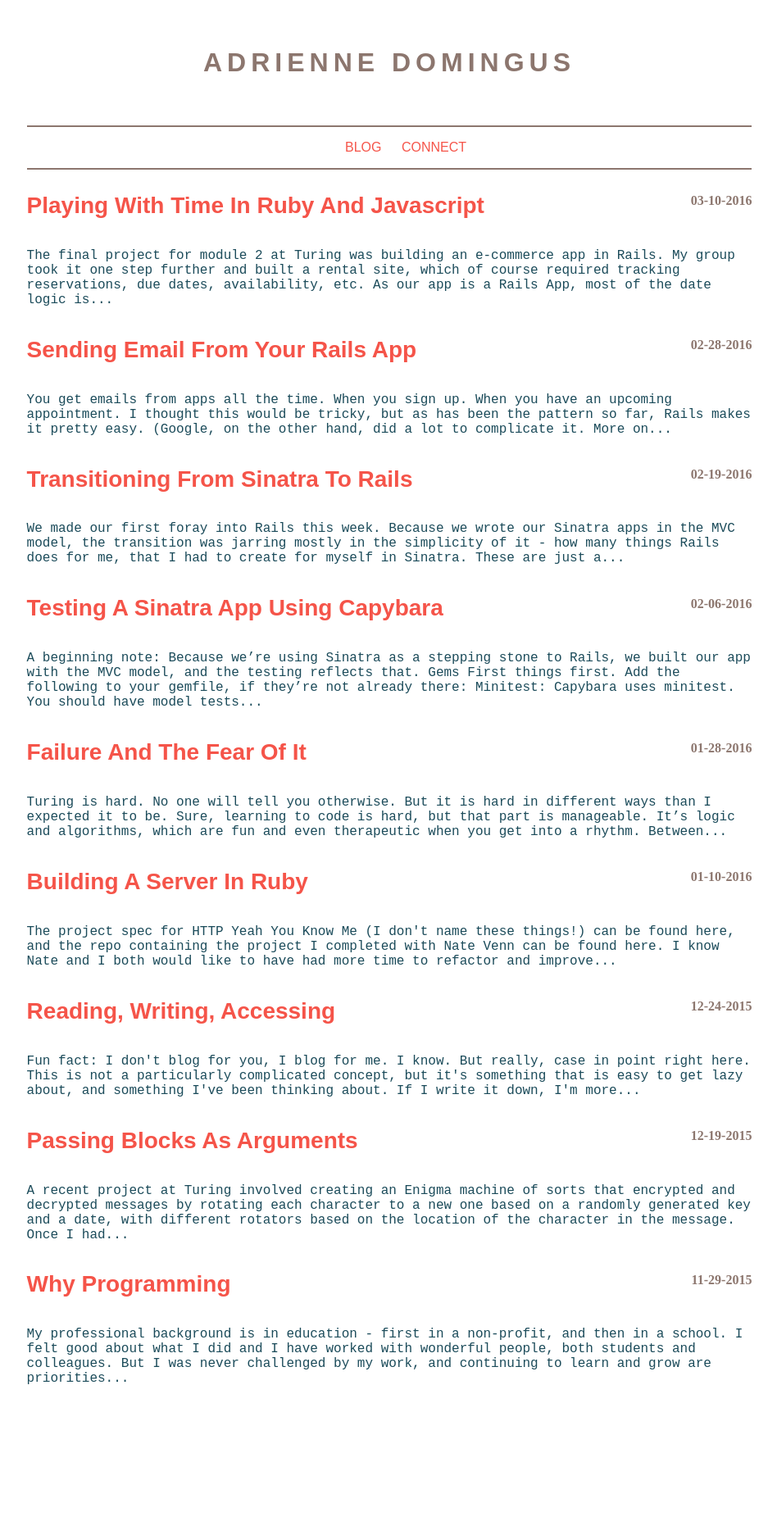
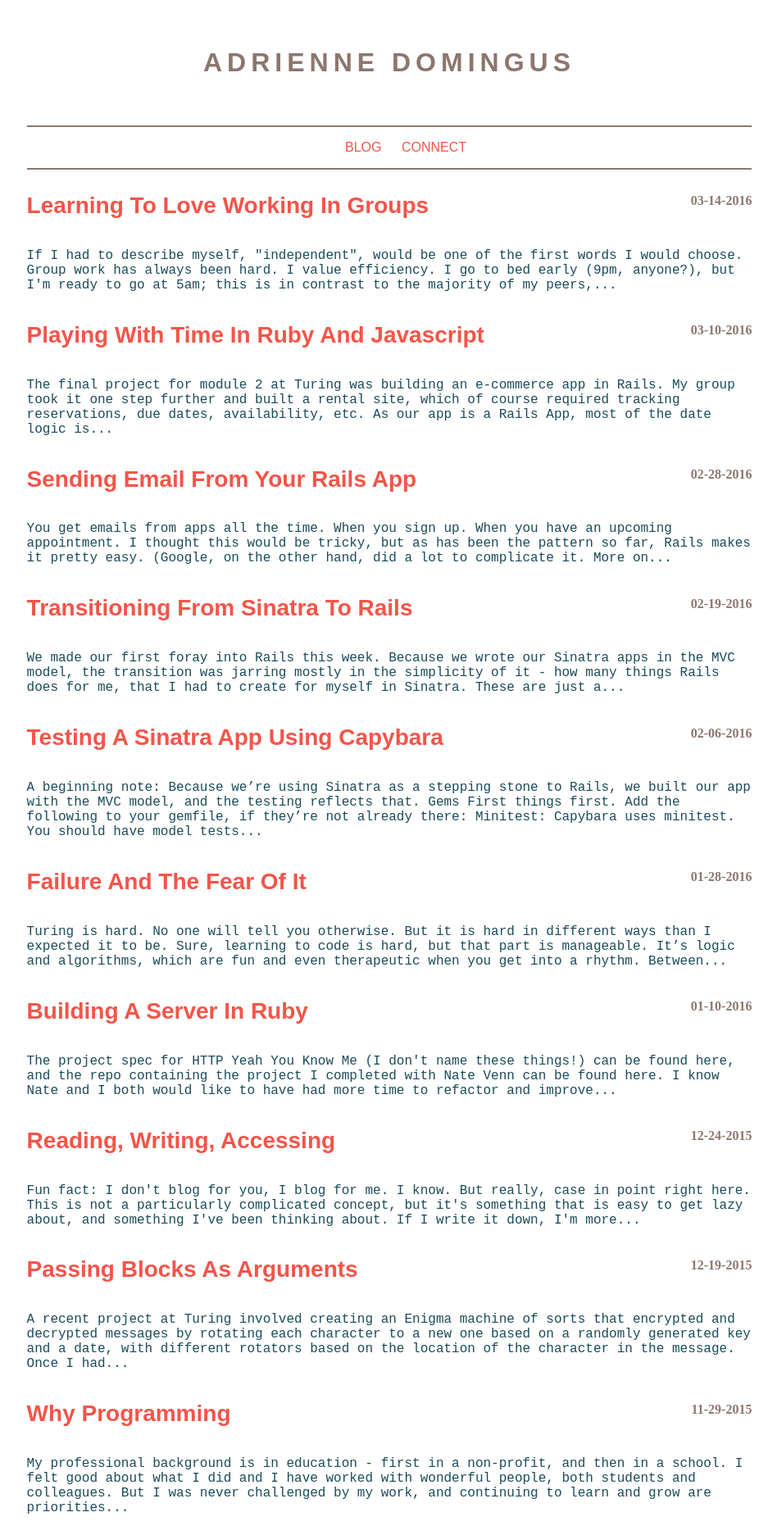
Before and after one commit to adriennedomingus/adriennedomingus.github.io, a Jekyll site: the page built from index.html, in a window 1280 px wide. Shown: the whole page at 82% size, without its empty margins (165-1113 px from the left). Built offline with Jekyll 4.4.1, drawn with Linux system fonts in a browser that asks for light colours.

Commit message:
group work post

```diff
--- a/_posts/2016-03-10-playing-with-time-in-ruby-and-javascript.html
+++ b/_posts/2016-03-10-playing-with-time-in-ruby-and-javascript.html
@@ -21,4 +21,6 @@ layout: post
   <h4>Conclusion</h4>
   <p>All in all, I didn't find time as daunting as I thought I might. Both Ruby and JavaScript have time objects that do most of the heavy lifting for you, as long as you make sure to create them as you need them from the get-go. That being said, I didn't have to worry about time zones or other things that complicate the matter, and the stakes of getting it wrong were quite low. </p>
   <a class="inline previous-post" href="http://adriennedomingus.github.io/2016/02/28/sending-email-from-your-rails-app.html">...Previous Post</a>
+  <a class="inline next-post" href="http://adriennedomingus.github.io/2016/03/14/learning-to-love-working-in-groups.html"> Next Post...</a>
+
 </div>
--- /dev/null
+++ b/_posts/2016-03-14-learning-to-love-working-in-groups.html
@@ -0,0 +1,12 @@
+---
+layout: post
+---
+<div class="post-contents">
+  <p>If I had to describe myself, "independent", would be one of the first words I would choose. Group work has always been hard. I value efficiency. I go to bed early (9pm, anyone?), but I'm ready to go at 5am; this is in contrast to the majority of my peers, who are night owls. I'm highly introverted and am exhausted at the end of a full day of pair-programming, no matter how well it went. My workflow relies on a rapid and iterative feedback loop - if something doesn't work, I try something else and add to what I know about the problem, where others stop and think for minutes at a time before trying the next thing. One approach is not inherently better than another, but my effectiveness is measurably higher with one than the other. </p>
+  <p>Predictably, I struggled with the group projects during module 1. The workload never felt even, I was more exhausted at the end of the day than I ever was when working independently, I found myself carrying the stress of my partners as well as my own.</p>
+  <p>Things began to shift during module 2. It was a combination of factors. We all got better at having DTR (define the relationship) conversations from the outset, in which we more honestly communicated our needs - from our pairing preferences to our technical strengths and weaknesses to, just as importantly, our sleep schedules. The projects grew, which actually helped more than it hurt - it meant we often paired but there were also pieces that we could each work on independently and then bring back together, whereas during M1, each piece had been so dependent on the last, that there was no room for a "divide and conquer" approach. </p>
+  <p>And somewhere along the way, I began to enjoy it. I had thought partners, people I could bounce ideas or bugs off of. I was able to fill in some of the technical gaps my partner's had, and they were able to fill mine. They were able to call me out when I was pushing too hard and not leaving enough time to play, and I was able to call them out when we lost focus for too long. We were creating products that were better than any of us could have produced independently. I was having fun.</p>
+  <p>Moving into module 3 next week, knowing we're kicking it off with a two week group project, I find I'm looking forward to it. This is group work as it should be. </p>
+  <a class="inline previous-post" href="http://adriennedomingus.github.io/2016/03/10/playing-with-time-in-ruby-and-javascript.html">...Previous Post</a>
+
+</div>
```
